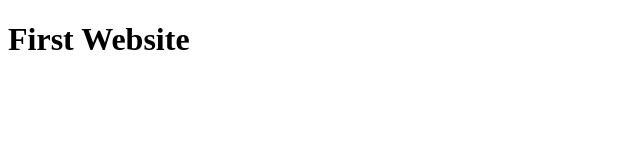
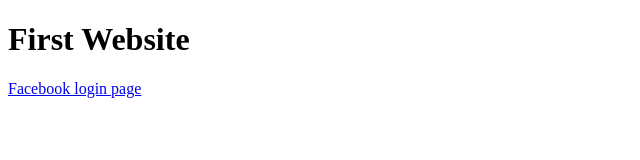
Before and after one commit to sandhyasharama/STWinternship, a plain HTML site: page first.html in a window 1280 px wide. Shown: the whole page, without its empty margins (0-640 px from the left). Drawn offline with Linux system fonts and the light colour scheme.

Commit message:
facebook login page

```diff
--- a/first.html
+++ b/first.html
@@ -5,5 +5,6 @@
 </head>
 <body>
     <h1>First Website</h1>
+    <a href="../STWinternship/html/facebook.html">Facebook login page</a>
 </body>
 </html>
```
